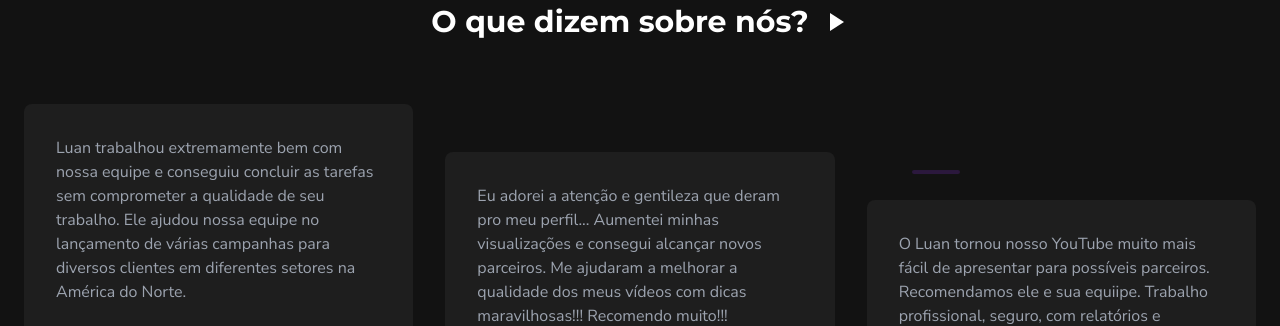
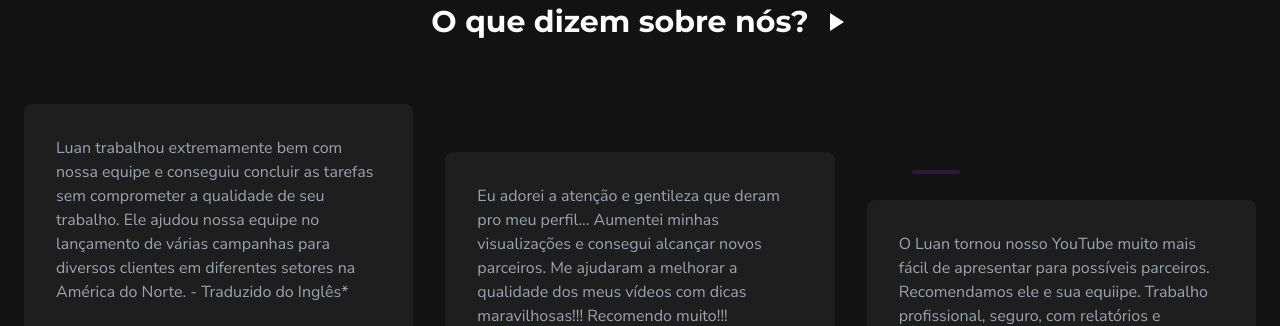
Before and after one commit to luanhrods/lcs, a Next.js app: page / in a window 1280 px wide. Shown: the part 2500-2826 px from the top of the page. Built offline with nearby package versions, Linux system fonts and the light colour scheme.

Commit message:
Update index.tsx

```diff
--- a/pages/index.tsx
+++ b/pages/index.tsx
@@ -247,7 +247,7 @@ const Component: NextPage = () => {
               {
                 offset: 'md:translate-y-0',
                 image: '/images/testimonials/testimonial1.png',
-                text: "Luan trabalhou extremamente bem com nossa equipe e conseguiu concluir as tarefas sem comprometer a qualidade de seu trabalho. Ele ajudou nossa equipe no lançamento de várias campanhas para diversos clientes em diferentes setores na América do Norte.",
+                text: "Luan trabalhou extremamente bem com nossa equipe e conseguiu concluir as tarefas sem comprometer a qualidade de seu trabalho. Ele ajudou nossa equipe no lançamento de várias campanhas para diversos clientes em diferentes setores na América do Norte. - Traduzido do Inglês*",
                 name: "- Justin Lazorko",
                 position: "Diretor de Marketing da YourListingExpert"
               },
```
